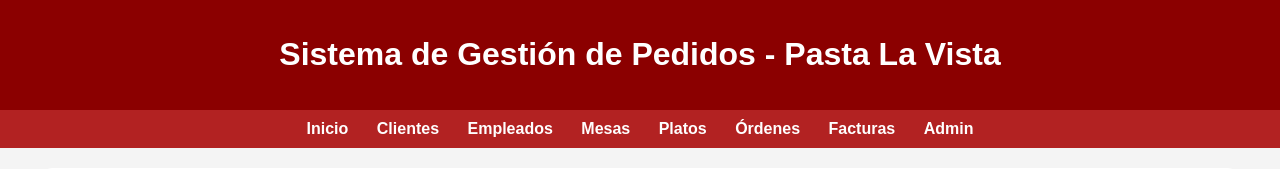
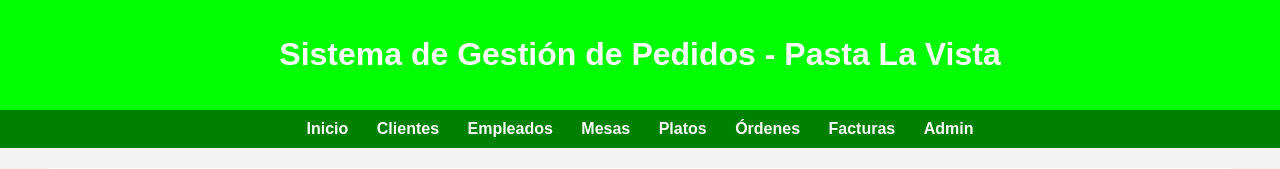
Before and after one commit to devpachon/restaurante_502, a Django app: page /clientes/ in a window 1280 px wide. Shown: the top 169 px of the page. Run offline with Django 5.2, Linux system fonts and the light colour scheme; data that the repository does not hold is empty.

Commit message:
Se cambio de color al encabezado

```diff
--- a/gestion/templates/gestion/base.html
+++ b/gestion/templates/gestion/base.html
@@ -11,13 +11,13 @@
             padding: 0;
         }
         header {
-            background-color: #8B0000;
+            background-color: #00FF00;
             color: white;
             padding: 15px;
             text-align: center;
         }
         nav {
-            background-color: #b22222;
+            background-color: #008000;
             padding: 10px;
             text-align: center;
         }
```
